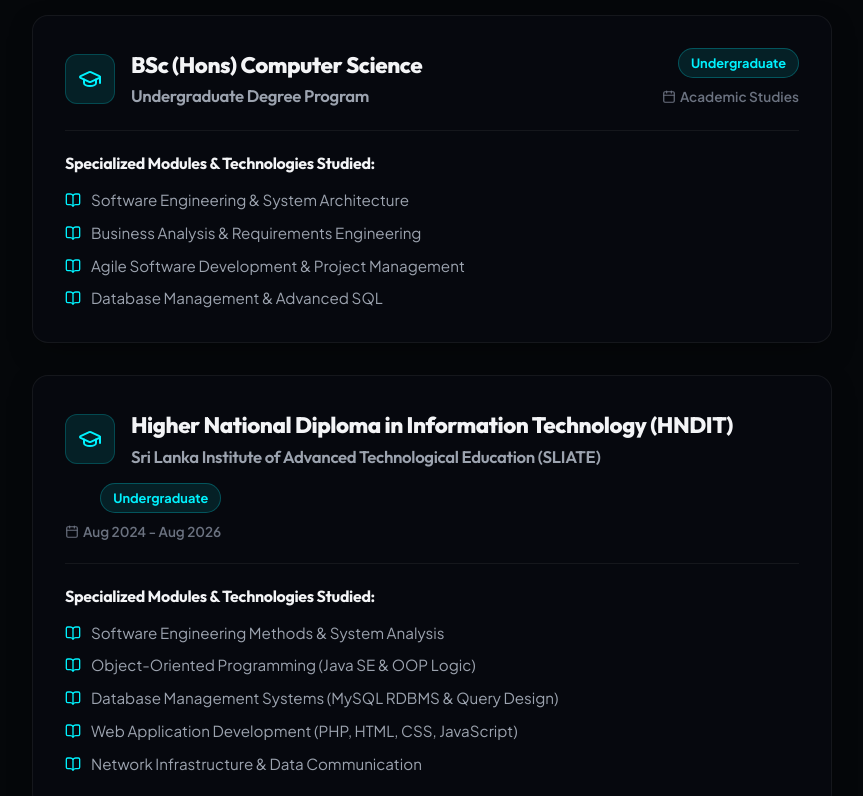
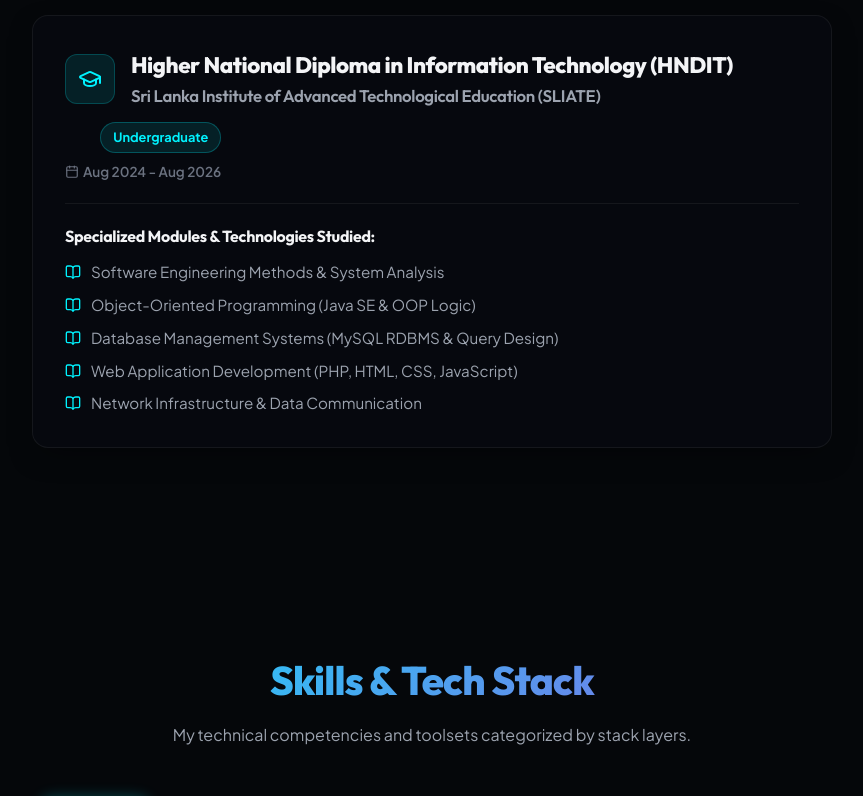
Before and after one commit to rashminda-aluvihare/My-portfolio, a React (Vite) app: page / in a window 1280 px wide. Shown: the part 3060-3856 px from the top of the page, without its empty margins (208-1071 px from the left). Built offline with nearby package versions, Linux system fonts and the light colour scheme; no server answers.

Commit message:
Remove BSc Computer Science card from Education section

```diff
--- a/src/components/Education.jsx
+++ b/src/components/Education.jsx
@@ -2,20 +2,6 @@ import { GraduationCap, Calendar, BookOpen, CheckSquare } from 'lucide-react';
 
 export default function Education() {
   const educations = [
-    {
-      degree: 'BSc (Hons) Computer Science',
-      institution: 'Undergraduate Degree Program',
-      location: 'Sri Lanka',
-      duration: 'Academic Studies',
-      status: 'Undergraduate',
-      modules: [
-        'Software Engineering & System Architecture',
-        'Business Analysis & Requirements Engineering',
-        'Agile Software Development & Project Management',
-        'Database Management & Advanced SQL',
-      ],
-      color: '#9b51e0',
-    },
     {
       degree: 'Higher National Diploma in Information Technology (HNDIT)',
       institution: 'Sri Lanka Institute of Advanced Technological Education (SLIATE)',
```
